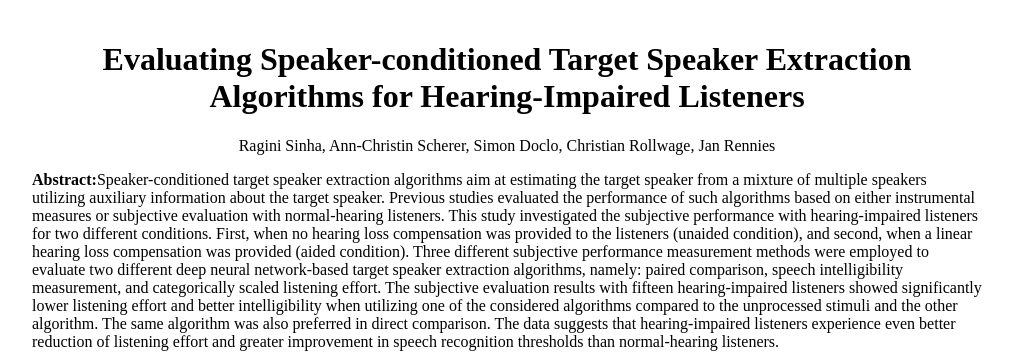
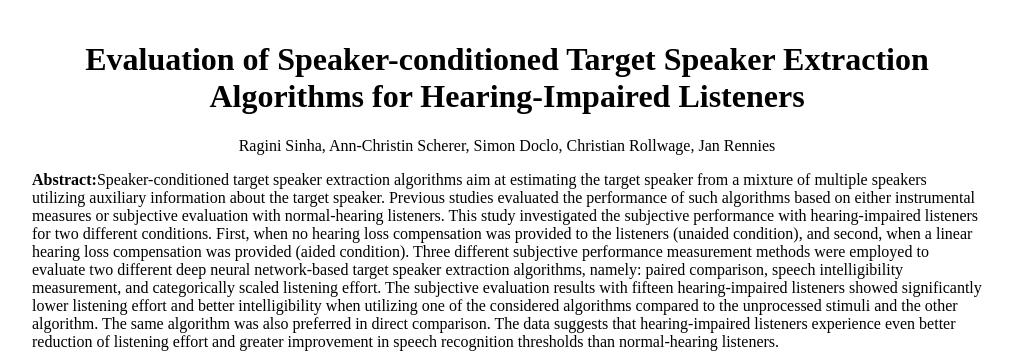
Before and after one commit to raginisinha/examples_german.github.io, a plain HTML site: page index.html in a window 1280 px wide. Shown: the top 353 px of the page, without its empty margins (133-1146 px from the left). Drawn offline with Linux system fonts and the light colour scheme.

Commit message:
Update index.html

```diff
--- a/index.html
+++ b/index.html
@@ -31,7 +31,7 @@
 </style>
 </head>
 <body>
-<h1>Evaluating Speaker-conditioned Target Speaker Extraction Algorithms for Hearing-Impaired Listeners</h1>
+<h1>Evaluation of Speaker-conditioned Target Speaker Extraction Algorithms for Hearing-Impaired Listeners</h1>
 <section>
     <center>Ragini Sinha, Ann-Christin Scherer, Simon Doclo, Christian Rollwage, Jan Rennies</center>
 
```
